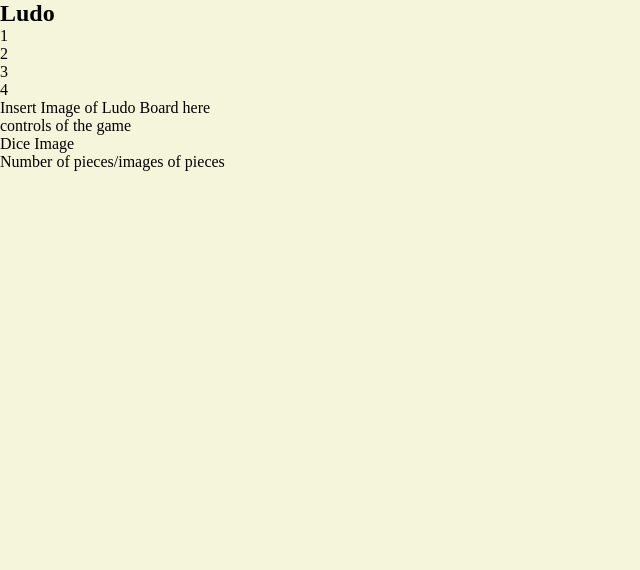
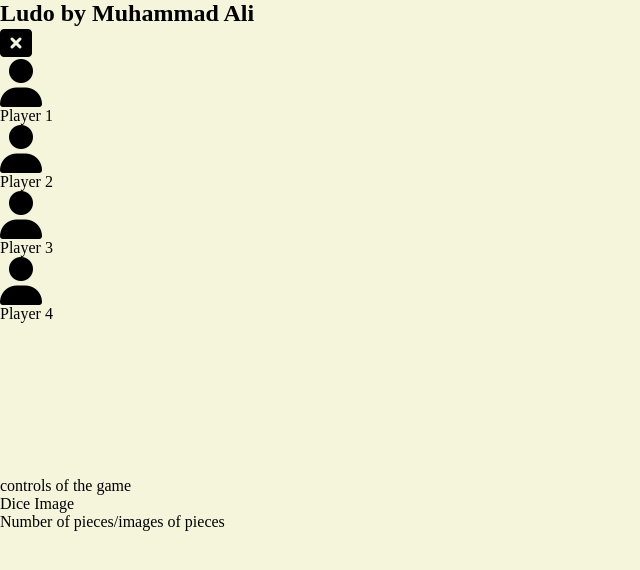
Before and after one commit to moehaemad/LudoGame, a plain HTML site: page ludo.html in a window 1280 px wide. Shown: the whole page, without its empty margins (0-640 px from the left). Drawn offline with Linux system fonts and the light colour scheme.

Commit message:
added icons for players and class to close/shrink the banner

```diff
--- a/ludo.html
+++ b/ludo.html
@@ -10,32 +10,39 @@
 </head>
 <body>
     <main>
-        <section class="banner">
+        <section class="banner ">
             <div class="banner-name">
-                <h1>Ludo</h1>
+                <h1>Ludo <span class="author">by Muhammad Ali</span></h1>
             </div>
+            <div class="banner-up"><i class="fas fa-window-close fa-2x"></i></div>
         </section>
     </main>
     <section class="player">
-        <div class="player-item">
-            1
+        <div class="player-item active">
+            <i class="fas fa-user fa-3x"></i>
+            <div class="player-1">Player 1</div>
         </div>
         <div class="player-item">
-            2
+            <i class="fas fa-user fa-3x"></i>
+            <div class="player-2">Player 2</div>
         </div>
         <div class="player-item">
-            3
+            <i class="fas fa-user fa-3x"></i>
+            <div class="player-3">Player 3</div>
         </div>
         <div class="player-item">
-            4
+            <i class="fas fa-user fa-3x"></i>
+            <div class="player-4">Player 4</div>
         </div>
     </section>
     <section class="view">
-        <div class="view-game">
+        <!-- place of container -->
+        <!-- <div class="view-game">
             <div class="view-game__box">
                 Insert Image of Ludo Board here
             </div>
-        </div>
+        </div> -->
+        <canvas class="gameScreen"></canvas>
     </section>
     <section class="control">
         <div class="control-info">
@@ -49,4 +56,5 @@
         </div>
     </section>
 </body>
+<script src="https://kit.fontawesome.com/69c9a68f44.js" crossorigin="anonymous"></script>
 </html>
```
